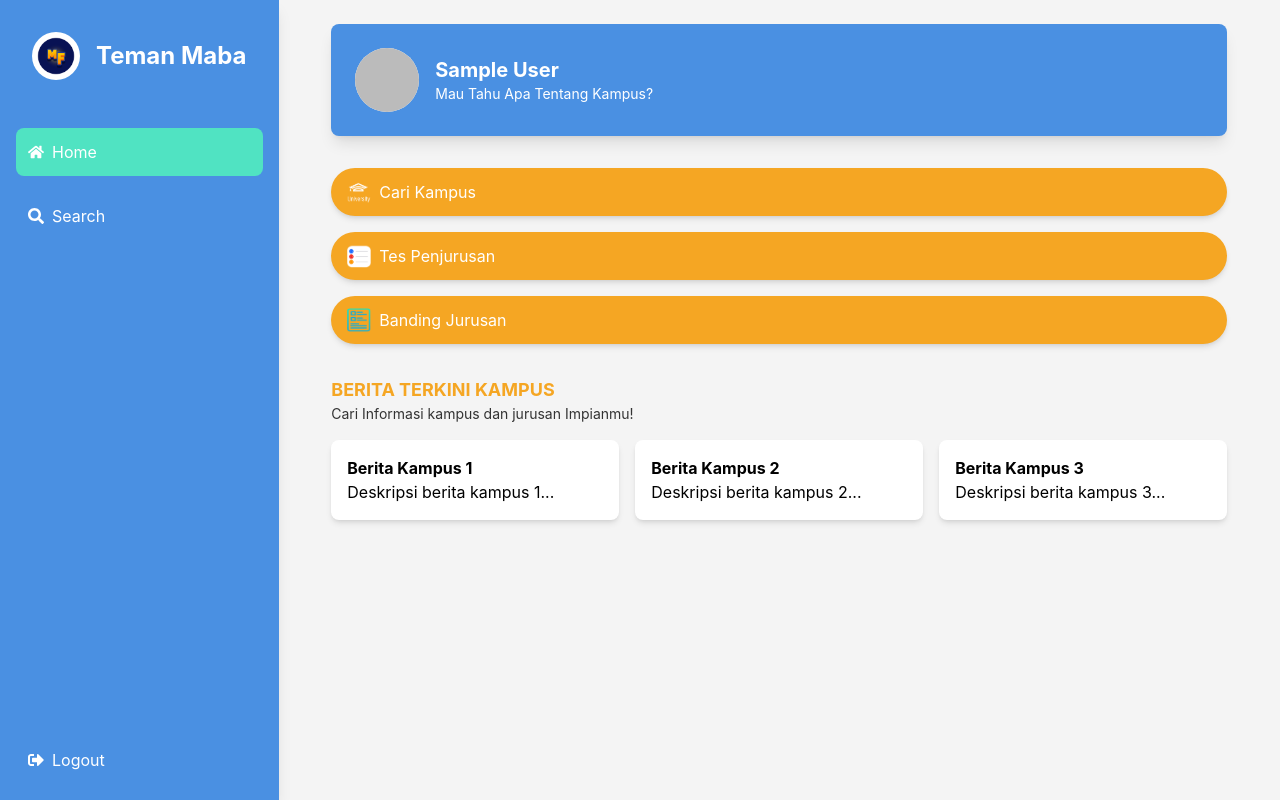
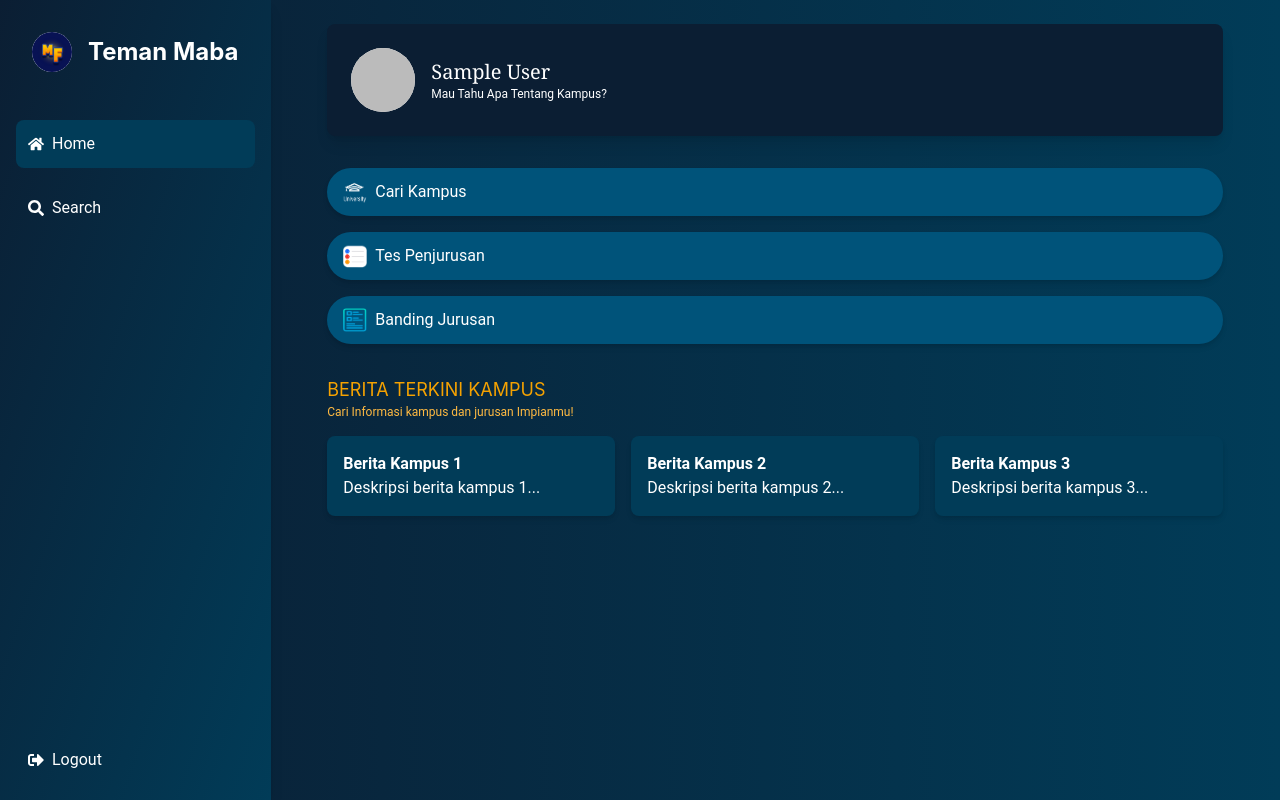
Before and after one commit to MirandaSinagaa/maba_friends, a React (Create React App) app: page /dashboard in a window 1280 px wide. Built offline with nearby package versions, Linux system fonts and the light colour scheme; no server answers; sample sign-in values are in the browser's storage.

Commit message:
Add files via upload

```diff
--- a/public/index.html
+++ b/public/index.html
@@ -25,6 +25,7 @@
       Learn how to configure a non-root public URL by running `npm run build`.
     -->
     <title>Maba Friends</title>
+    <link rel="stylesheet" href="https://fonts.googleapis.com/css2?family=Righteous&display=swap" />
   </head>
   <body>
     <noscript>You need to enable JavaScript to run this app.</noscript>
--- a/src/App.tsx
+++ b/src/App.tsx
@@ -7,11 +7,6 @@ import LoginScreen from './components/LoginScreen';
 import ForgotPasswordScreen from './components/ForgotPasswordScreen';
 import Dashboard from './components/Dashboard';
 import SearchPage from './components/SearchPage';
-import CareerTestPage from './components/TestPage';
-import CompareMajorsPage from './components/ComparePage';
-import CompareResultPage from './components/CompareResultPage';
-import CareerTestQuestionsPage from './components/TestQuestionsPage'; // Tambahkan import ini
-import CareerTestResultPage from './components/TestResultPage'; // Tambahkan import ini
 import './App.css';
 
 const App: React.FC = () => {
@@ -22,11 +17,6 @@ const App: React.FC = () => {
         <Route path="/signup" element={<SignUpScreen />} />
         <Route path="/login" element={<LoginScreen />} />
         <Route path="/forgot-password" element={<ForgotPasswordScreen />} />
-        <Route path="/career-test" element={<CareerTestPage />} /> {/* Tambahkan route ini */}
-        <Route path="/career-test/questions" element={<CareerTestQuestionsPage />} /> {/* Tambahkan route ini */}
-        <Route path="/career-test/result" element={<CareerTestResultPage />} /> {/* Tambahkan route ini */}
-        <Route path="/compare-majors" element={<CompareMajorsPage />} />
-        <Route path="/compare-result" element={<CompareResultPage />} />
         <Route path="/dashboard" element={<Dashboard />} />
         <Route path="/search" element={<SearchPage />} />
         <Route path="/" element={<WelcomeScreen />} />
--- a/src/components/Dashboard.tsx
+++ b/src/components/Dashboard.tsx
@@ -15,10 +15,6 @@ const Dashboard: React.FC = () => {
   useEffect(() => {
     const unsubscribe = onAuthStateChanged(auth, async (currentUser) => {
       if (currentUser) {
-        console.log("Current User:", currentUser);
-        console.log("User Photo URL:", currentUser.photoURL);
-
-        // Jika login menggunakan Google, gunakan data dari currentUser
         setUser({
           fullName: currentUser.displayName || 'Username',
           photoURL: currentUser.photoURL || logo,
@@ -32,56 +28,56 @@ const Dashboard: React.FC = () => {
   }, [navigate]);
 
   return (
-    <div className="flex min-h-screen bg-backgroundColor">
+    <div className="flex min-h-screen bg-gradient-to-r from-[#0B1E33] to-[#013C58] text-[#F5A201]">
       <Sidebar user={user} />
       <main className="flex-1 p-6">
         <div className="max-w-4xl mx-auto">
-          <div className="flex items-center space-x-4 p-6 bg-primaryColor rounded-lg shadow-lg text-white">
-            <div className="w-16 h-16 bg-white rounded-full flex items-center justify-center">
+          <div className="flex items-center space-x-4 p-6 bg-[#0B1E33] rounded-lg shadow-lg text-[#FFFFFF]">
+            <div className="w-16 h-16 bg-[#FFFFFF] rounded-full flex items-center justify-center">
               <img src={user?.photoURL} alt="User Avatar" className="rounded-full" />
             </div>
             <div>
-              <h2 className="text-xl font-bold">{user?.fullName || 'Username'}</h2>
-              <p className="text-sm">Mau Tahu Apa Tentang Kampus?</p>
+              <h2 className="text-xl font-georgia">{user?.fullName || 'Username'}</h2>
+              <p className="text-xs font-roboto">Mau Tahu Apa Tentang Kampus?</p>
             </div>
           </div>
           <div className="mt-8 space-y-4">
             <button
               onClick={() => navigate('/search')}
-              className="w-full bg-accentColor text-white py-3 rounded-full shadow-md hover:bg-accentColor-dark transition-all duration-200 text-left px-4 flex items-center"
+              className="font-roboto w-full bg-[#00537A] text-[#FFFFFF] py-3 rounded-full shadow-md hover:bg-[#0F172A] transition-all duration-200 text-left px-4 flex items-center transform hover:scale-105"
             >
               <img src={universityIcon} alt="University Icon" className="w-6 h-6 mr-2" />
               Cari Kampus
             </button>
             <button
               onClick={() => navigate('/career-test')}
-              className="w-full bg-accentColor text-white py-3 rounded-full shadow-md hover:bg-accentColor-dark transition-all duration-200 text-left px-4 flex items-center"
+              className="font-roboto w-full bg-[#00537A] text-[#FFFFFF] py-3 rounded-full shadow-md hover:bg-[#0F172A] transition-all duration-200 text-left px-4 flex items-center transform hover:scale-105"
             >
               <img src={testIcon} alt="Test Icon" className="w-6 h-6 mr-2" />
               Tes Penjurusan
             </button>
             <button
               onClick={() => navigate('/compare-majors')}
-              className="w-full bg-accentColor text-white py-3 rounded-full shadow-md hover:bg-accentColor-dark transition-all duration-200 text-left px-4 flex items-center"
+              className="font-roboto w-full bg-[#00537A] text-[#FFFFFF] py-3 rounded-full shadow-md hover:bg-[#0F172A] transition-all duration-200 text-left px-4 flex items-center transform hover:scale-105"
             >
               <img src={compareIcon} alt="Compare Icon" className="w-6 h-6 mr-2" />
               Banding Jurusan
             </button>
           </div>
           <div className="mt-8">
-            <h3 className="text-lg font-bold text-accentColor">BERITA TERKINI KAMPUS</h3>
-            <p className="text-sm text-textColor">Cari Informasi kampus dan jurusan Impianmu!</p>
+            <h3 className="text-lg font-akhsar text-[#F5A201]">BERITA TERKINI KAMPUS</h3>
+            <p className="font-roboto text-xs text-[#FFBA42]">Cari Informasi kampus dan jurusan Impianmu!</p>
           </div>
-          <div className="mt-4 grid grid-cols-1 sm:grid-cols-2 md:grid-cols-3 gap-4">
-            <div className="bg-white text-black p-4 rounded-lg shadow-md">
+          <div className="font-roboto mt-4 grid grid-cols-1 sm:grid-cols-2 md:grid-cols-3 gap-4">
+            <div className="bg-[#013C58] text-[#FFFFFF] p-4 rounded-lg shadow-md transform hover:scale-105 transition-all duration-300">
               <h4 className="font-bold">Berita Kampus 1</h4>
               <p>Deskripsi berita kampus 1...</p>
             </div>
-            <div className="bg-white text-black p-4 rounded-lg shadow-md">
+            <div className="bg-[#013C58] text-[#FFFFFF] p-4 rounded-lg shadow-md transform hover:scale-105 transition-all duration-300">
               <h4 className="font-bold">Berita Kampus 2</h4>
               <p>Deskripsi berita kampus 2...</p>
             </div>
-            <div className="bg-white text-black p-4 rounded-lg shadow-md">
+            <div className="bg-[#013C58] text-[#FFFFFF] p-4 rounded-lg shadow-md transform hover:scale-105 transition-all duration-300">
               <h4 className="font-bold">Berita Kampus 3</h4>
               <p>Deskripsi berita kampus 3...</p>
             </div>
--- a/src/components/Sidebar.tsx
+++ b/src/components/Sidebar.tsx
@@ -15,27 +15,27 @@ const Sidebar: React.FC<{ user: any }> = ({ user }) => {
   };
 
   return (
-    <aside className="w-70 bg-primaryColor text-white flex flex-col justify-between p-4 shadow-lg">
+    <aside className="w-70 bg-gradient-to-br from-[#0B1E33] to-[#013C58] text-[#FFFFFF] flex flex-col justify-between p-4 shadow-lg">
       <div>
         <div className="flex items-center space-x-4 p-4">
-        <div className="w-12 h-12 bg-white rounded-full flex items-center justify-center overflow-hidden">
-  <img src={logo} alt="WebApp Logo" className="h-full w-full object-cover" />
-</div>
+          <div className="w-10 h-10 bg-white rounded-full flex items-center justify-center overflow-hidden">
+            <img src={logo} alt="WebApp Logo" className="h-full w-full object-cover" />
+          </div>
           <span className="text-2xl font-bold">Teman Maba</span>
         </div>
         <nav className="mt-8 space-y-4">
           <button
             onClick={() => navigate('/dashboard')}
-            className={`w-full flex items-center p-3 rounded-lg hover:bg-secondaryColor transition-all duration-200 ${
-              location.pathname === '/dashboard' ? 'bg-secondaryColor' : ''
+            className={`font-roboto w-full flex items-center p-3 rounded-lg hover:bg-[#013C58] transition-all duration-200 ${
+              location.pathname === '/dashboard' ? 'bg-[#013C58]' : ''
             }`}
           >
             <FaHome className="mr-2" /> Home
           </button>
           <button
             onClick={() => navigate('/search')}
-            className={`w-full flex items-center p-3 rounded-lg hover:bg-secondaryColor transition-all duration-200 ${
-              location.pathname === '/search' ? 'bg-secondaryColor' : ''
+            className={`font-roboto w-full flex items-center p-3 rounded-lg hover:bg-[#013C58] transition-all duration-200 ${
+              location.pathname === '/search' ? 'bg-[#013C58]' : ''
             }`}
           >
             <FaSearch className="mr-2" /> Search
@@ -45,7 +45,7 @@ const Sidebar: React.FC<{ user: any }> = ({ user }) => {
       <div>
         <button
           onClick={handleLogout}
-          className={`w-full flex items-center p-3 rounded-lg hover:bg-secondaryColor transition-all duration-200`}
+          className="font-roboto w-full flex items-center p-3 rounded-lg hover:bg-[#013C58] transition-all duration-200"
         >
           <FaSignOutAlt className="mr-2" /> Logout
         </button>
--- a/src/index.css
+++ b/src/index.css
@@ -5,7 +5,7 @@
 
 body {
   margin: 0;
-  font-family: -apple-system, BlinkMacSystemFont, 'Segoe UI', 'Roboto', 'Oxygen',
+  font-family: -apple-system, BlinkMacSystemFont, 'Righteous','Segoe UI', 'Roboto', 'Oxygen',
     'Ubuntu', 'Cantarell', 'Fira Sans', 'Droid Sans', 'Helvetica Neue',
     sans-serif;
   -webkit-font-smoothing: antialiased;
--- a/src/index.tsx
+++ b/src/index.tsx
@@ -1,5 +1,6 @@
 import React from 'react';
 import ReactDOM from 'react-dom/client';
+// import './assets/main.css'; // Pastikan path sesuai dengan lokasi file CSS Anda
 import './index.css';
 import App from './App';
 import reportWebVitals from './reportWebVitals';
--- a/tailwind.config.js
+++ b/tailwind.config.js
@@ -1,3 +1,4 @@
+/** @type {import('tailwindcss').Config} */
 module.exports = {
   content: ['./src/**/*.{js,jsx,ts,tsx}', './public/index.html'],
   darkMode: false, // or 'media' or 'class'
@@ -11,6 +12,12 @@ module.exports = {
         backgroundColor: '#F4F4F4',
         textColor: '#333333',
       },
+      fontFamily: {
+        righteous: ['Righteous', 'cursive'], // Tambahkan font family baru
+        roboto: ['Roboto', 'sans-serif'], // Tambahkan font family baru
+        georgia: ['Georgia', 'serif'],
+        akshar: ['Akshar', 'sans-serif'],
+      },
     },
   },
   variants: {
```
Also changed, not shown: src/components/LoginScreen.tsx (+24 -16 lines), src/components/RegisterScreen.tsx (+7 -7 lines), src/components/SearchPage.tsx (+14 -7 lines), src/components/SignUpScreen.tsx (+30 -14 lines), src/components/WelcomeScreen.tsx (+11 -11 lines), src/assets/MF.png, src/assets/logo.png.
